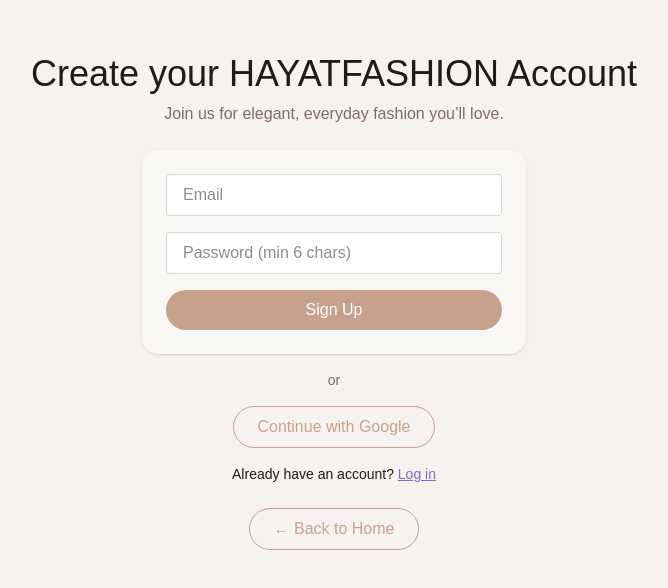
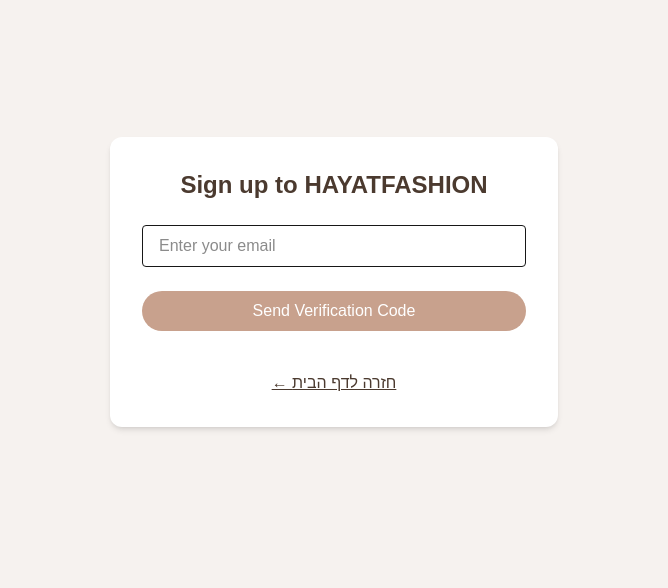
Before and after one commit to ranayo/hayatfashion, a Next.js app: page /signup in a window 1280 px wide. Shown: the part 118-706 px from the top of the page, without its empty margins (306-974 px from the left). Built offline with nearby package versions, Linux system fonts and the light colour scheme; a web font is replaced by a local one.

Commit message:
עדכון login/signup עם אימות Google בלבד

```diff
--- a/package.json
+++ b/package.json
@@ -9,6 +9,7 @@
     "lint": "next lint"
   },
   "dependencies": {
+    "@emailjs/browser": "^4.4.1",
     "@fontsource/libertinus-sans": "^5.2.1",
     "@fontsource/playfair-display": "^5.2.6",
     "@fontsource/poppins": "^5.2.6",
--- a/src/app/login/page.tsx
+++ b/src/app/login/page.tsx
@@ -1,79 +1,56 @@
-'use client';
+"use client";
 
-import { auth } from "@/firebase";
+import { useEffect, useState } from "react";
+import { useRouter } from "next/navigation";
 import {
   GoogleAuthProvider,
   signInWithPopup,
-  signInWithEmailAndPassword,
 } from "firebase/auth";
-import { useEffect, useState } from "react";
-import { useRouter } from "next/navigation";
+import { auth } from "@/firebase";
 import Link from "next/link";
 
 export default function LoginPage() {
   const [user, setUser] = useState<any>(null);
-  const [email, setEmail] = useState("");
-  const [password, setPassword] = useState("");
   const router = useRouter();
 
+  useEffect(() => {
+    const loggedInUser = localStorage.getItem("hayat_logged_in");
+    if (loggedInUser) {
+      setUser(loggedInUser);
+    }
+  }, []);
+
   const signInWithGoogle = async () => {
-    const provider = new GoogleAuthProvider();
     try {
+      const provider = new GoogleAuthProvider();
       const result = await signInWithPopup(auth, provider);
+      const email = result.user.email;
+
+      // בדיקה אם המשתמש רשום
+      const registeredUsers = JSON.parse(localStorage.getItem("hayatfashion_users") || "[]");
+      if (!registeredUsers.includes(email)) {
+        alert("❌ המשתמש לא רשום. נא להירשם קודם");
+        return;
+      }
+
       setUser(result.user);
-      router.push("/"); // ניתוב הביתה אחרי התחברות
-    } catch (error) {
-      console.error("Google sign-in error:", error);
-    }
-  };
-
-  const signInWithEmail = async (e: React.FormEvent) => {
-    e.preventDefault();
-    try {
-      const result = await signInWithEmailAndPassword(auth, email, password);
-      setUser(result.user);
-      router.push("/"); // ניתוב הביתה אחרי התחברות
-    } catch (error: any) {
-      alert("Login failed: " + error.message);
+      localStorage.setItem("hayat_logged_in", email || "");
+      router.push("/");
+    } catch (err) {
+      console.error("Google sign-in error:", err);
+      alert("⚠️ שגיאה בהתחברות עם גוגל");
     }
   };
 
   return (
-    <main className="flex flex-col items-center justify-center min-h-screen bg-[#f6f2ef] text-[#1c1c1c] font-poppins">
-      <h1 className="text-4xl font-elegant mb-6">Login to HAYATFASHION</h1>
+    <main className="flex flex-col items-center justify-center min-h-screen bg-[#f6f2ef] text-[#1c1c1c] font-poppins px-4">
+      <h1 className="text-3xl md:text-4xl font-semibold mb-6 text-center">
+        Login to HAYATFASHION
+      </h1>
 
       {!user ? (
         <div className="flex flex-col items-center w-full max-w-sm gap-4">
-          {/* Email/Password Form */}
-          <form onSubmit={signInWithEmail} className="flex flex-col w-full gap-3">
-            <input
-              type="email"
-              placeholder="Email"
-              value={email}
-              onChange={(e) => setEmail(e.target.value)}
-              className="border border-gray-300 rounded px-4 py-2"
-              required
-            />
-            <input
-              type="password"
-              placeholder="Password"
-              value={password}
-              onChange={(e) => setPassword(e.target.value)}
-              className="border border-gray-300 rounded px-4 py-2"
-              required
-            />
-            <button
-              type="submit"
-              className="bg-[#c8a18d] text-white py-2 rounded-full hover:bg-[#4b3a2f] transition"
-            >
-              Sign in
-            </button>
-          </form>
 
-          {/* Divider */}
-          <div className="text-gray-500 text-sm">or</div>
-
-          {/* Google Sign-In */}
           <button
             onClick={signInWithGoogle}
             className="bg-[#c8a18d] text-white py-2 px-6 rounded-full hover:bg-[#4b3a2f] transition"
@@ -81,7 +58,6 @@ export default function LoginPage() {
             Sign in with Google
           </button>
 
-          {/* Link to Sign up */}
           <p className="text-sm mt-4">
             Don't have an account?{" "}
             <Link href="/signup" className="text-[#7e6dc5] underline">
@@ -89,7 +65,6 @@ export default function LoginPage() {
             </Link>
           </p>
 
-          {/* Back to Home */}
           <Link
             href="/"
             className="mt-6 inline-block px-6 py-2 border border-[#c8a18d] text-[#c8a18d] rounded-full hover:bg-[#c8a18d] hover:text-white transition"
@@ -98,9 +73,9 @@ export default function LoginPage() {
           </Link>
         </div>
       ) : (
-        <div className="text-center">
-          <p className="mb-2">Welcome, {user.displayName || user.email}!</p>
-          <p className="text-sm text-gray-600">{user.email}</p>
+        <div className="text-center text-[#4b3a2f]">
+          <p className="mb-2 text-lg">🎉 Welcome back!</p>
+          <p className="text-sm text-gray-600">{user.email || user}</p>
           <button
             onClick={() => router.push("/")}
             className="mt-4 underline text-[#7e6dc5]"
--- a/src/app/signup/page.tsx
+++ b/src/app/signup/page.tsx
@@ -1,150 +1,149 @@
 "use client";
 
-import { useEffect, useState } from "react";
+import { useState, useEffect } from "react";
 import { useRouter } from "next/navigation";
-import Link from "next/link";
-
-import { auth } from "@/firebase";
-import {
-  createUserWithEmailAndPassword,
-  GoogleAuthProvider,
-  signInWithPopup,
-  signInWithRedirect,
-  getRedirectResult,
-} from "firebase/auth";
+import emailjs from "@emailjs/browser";
 
 export default function SignupPage() {
   const router = useRouter();
+  const [email, setEmail] = useState("");
+  const [otp, setOtp] = useState("");
+  const [userOtp, setUserOtp] = useState("");
+  const [showOtpInput, setShowOtpInput] = useState(false);
+  const [isLoggedIn, setIsLoggedIn] = useState(false);
 
-  // form state
-  const [email, setEmail] = useState("");
-  const [password, setPassword] = useState("");
-
-  // ui state
-  const [loadingEmail, setLoadingEmail] = useState(false);
-  const [loadingGoogle, setLoadingGoogle] = useState(false);
-  const [errorMsg, setErrorMsg] = useState<string | null>(null);
-
-  // complete redirect-based sign in if we arrived back from Google
   useEffect(() => {
-    getRedirectResult(auth).catch(() => {
-      /* ignore if not from redirect */
-    });
+    const user = localStorage.getItem("hayat_logged_in");
+    if (user) setIsLoggedIn(true);
   }, []);
 
-  // -------- Email/Password sign up ----------
-  const handleSignup = async (e: React.FormEvent) => {
-    e.preventDefault();
-    setErrorMsg(null);
+  const generateOTP = () =>
+    Math.floor(100000 + Math.random() * 900000).toString();
 
-    // minimal validation
-    if (!email.includes("@")) {
-      setErrorMsg("Please enter a valid email address.");
-      return;
-    }
-    if (password.length < 6) {
-      setErrorMsg("Password must be at least 6 characters.");
+  const handleSendOTP = async () => {
+    if (!email) {
+      alert("📩 יש להזין כתובת אימייל");
       return;
     }
 
+    const otpCode = generateOTP();
+    setOtp(otpCode);
+
     try {
-      setLoadingEmail(true);
-      await createUserWithEmailAndPassword(auth, email, password);
-      router.push("/"); // success
-    } catch (err: any) {
-      setErrorMsg(err?.message || "Signup failed");
-    } finally {
-      setLoadingEmail(false);
+      await emailjs.send(
+        "service_j99xu9j",
+        "template_qeltt0t",
+        {
+          email: email,
+          user_name: email.split("@")[0],
+          otp_code: otpCode,
+        },
+        "IhxqkYmoeZF4p4mZy"
+      );
+
+      alert("✅ קוד אימות נשלח למייל");
+      setShowOtpInput(true);
+    } catch (error) {
+      console.error("❌ שגיאה בשליחת קוד אימות:", JSON.stringify(error));
+      alert("⚠️ שגיאה בשליחת קוד. ודאי שהפרטים נכונים");
     }
   };
 
-  // -------- Google sign in with popup → redirect fallback ----------
-  const signInWithGoogle = async () => {
-    setErrorMsg(null);
-    setLoadingGoogle(true);
-    const provider = new GoogleAuthProvider();
-    try {
-      await signInWithPopup(auth, provider);
-      router.push("/");
-    } catch (e: any) {
-      // fallback when popup is blocked/closed
-      if (e?.code === "auth/popup-blocked" || e?.code === "auth/popup-closed-by-user") {
-        await signInWithRedirect(auth, provider);
-        return; // flow continues after redirect
+  const handleVerifyOTP = async () => {
+    if (userOtp === otp) {
+      alert("✅ אימות הצליח! ברוכה הבאה");
+
+      // ✅ הוספה לרשימת המשתמשים
+      const users = JSON.parse(localStorage.getItem("hayatfashion_users") || "[]");
+      if (!users.includes(email)) {
+        users.push(email);
+        localStorage.setItem("hayatfashion_users", JSON.stringify(users));
       }
-      setErrorMsg(e?.message || "Google sign-in failed");
-      setLoadingGoogle(false);
+
+      try {
+        await emailjs.send(
+          "service_j99xu9j",
+          "template_m7jzwj6",
+          {
+            email: email,
+            user_name: email.split("@")[0],
+          },
+          "IhxqkYmoeZF4p4mZy"
+        );
+        console.log("📬 הודעת ברוכה הבאה נשלחה");
+
+        // שמירת המשתמש כמחובר
+        localStorage.setItem("hayat_logged_in", email);
+        setIsLoggedIn(true);
+        setShowOtpInput(false);
+        setUserOtp("");
+        setOtp("");
+        alert("🎉 ברוכה הבאה! את מחוברת כעת");
+      } catch (error) {
+        console.error("❌ שגיאה בשליחת הודעת ברוכה הבאה:", error);
+      }
+    } else {
+      alert("❌ קוד שגוי. נסי שוב");
     }
   };
 
   return (
-    <main className="flex flex-col items-center justify-center min-h-screen bg-[#f6f2ef] text-[#1c1c1c] font-poppins pt-10 px-6">
-      <h1 className="text-4xl font-elegant mb-2">Create your HAYATFASHION Account</h1>
-      <p className="text-[#7e6d65] mb-6 text-center">
-        Join us for elegant, everyday fashion you’ll love.
-      </p>
+    <div className="min-h-screen flex items-center justify-center bg-[#f6f2ef] px-4">
+      <div className="bg-white p-8 rounded-xl shadow-md w-full max-w-md space-y-6 text-center">
+        <h2 className="text-2xl font-semibold text-[#4b3a2f]">
+          Sign up to HAYATFASHION
+        </h2>
 
-      {/* error bubble */}
-      {errorMsg && (
-        <div className="mb-4 px-4 py-3 rounded-xl bg-white shadow text-sm text-red-600 max-w-sm">
-          {errorMsg}
-        </div>
-      )}
+        {isLoggedIn ? (
+          <div className="text-[#4b3a2f] font-medium">
+            👋 את מחוברת כעת בתור: <br />
+            <span className="text-sm">{localStorage.getItem("hayat_logged_in")}</span>
+          </div>
+        ) : (
+          <>
+            <input
+              type="email"
+              placeholder="Enter your email"
+              className="border px-4 py-2 rounded w-full text-left"
+              value={email}
+              onChange={(e) => setEmail(e.target.value)}
+            />
 
-      {/* Email/Password form */}
-      <form onSubmit={handleSignup} className="flex flex-col w-full max-w-sm gap-4 bg-[#f9f7f4] p-6 rounded-2xl shadow">
-        <input
-          type="email"
-          placeholder="Email"
-          value={email}
-          onChange={(e) => setEmail(e.target.value)}
-          className="border border-gray-300 rounded px-4 py-2 bg-white"
-          required
-        />
-        <input
-          type="password"
-          placeholder="Password (min 6 chars)"
-          value={password}
-          onChange={(e) => setPassword(e.target.value)}
-          className="border border-gray-300 rounded px-4 py-2 bg-white"
-          minLength={6}
-          required
-        />
+            {!showOtpInput ? (
+              <button
+                onClick={handleSendOTP}
+                className="bg-[#c8a18d] hover:bg-[#4b3a2f] text-white px-6 py-2 rounded-full w-full"
+              >
+                Send Verification Code
+              </button>
+            ) : (
+              <>
+                <input
+                  type="text"
+                  placeholder="Enter the OTP code"
+                  className="border px-4 py-2 rounded w-full text-left"
+                  value={userOtp}
+                  onChange={(e) => setUserOtp(e.target.value)}
+                />
+                <button
+                  onClick={handleVerifyOTP}
+                  className="bg-[#c8a18d] hover:bg-[#4b3a2f] text-white px-6 py-2 rounded-full w-full"
+                >
+                  Verify Code
+                </button>
+              </>
+            )}
+          </>
+        )}
+
+        {/* כפתור חזרה לבית */}
         <button
-          type="submit"
-          disabled={loadingEmail}
-          className="bg-[#c8a18d] text-white py-2 rounded-full hover:bg-[#4b3a2f] transition disabled:opacity-60"
+          onClick={() => router.push("/")}
+          className="text-[#4b3a2f] underline mt-4"
         >
-          {loadingEmail ? "Creating account…" : "Sign Up"}
+          ← חזרה לדף הבית
         </button>
-      </form>
-
-      {/* Divider */}
-      <div className="my-4 text-sm text-[#7e6d65]">or</div>
-
-      {/* Google sign-in */}
-      <button
-        onClick={signInWithGoogle}
-        disabled={loadingGoogle}
-        className="px-6 py-2 rounded-full border border-[#c8a18d] text-[#c8a18d] hover:bg-[#c8a18d] hover:text-white transition disabled:opacity-60"
-      >
-        {loadingGoogle ? "Connecting…" : "Continue with Google"}
-      </button>
-
-      <p className="text-sm mt-4">
-        Already have an account?{" "}
-        <Link href="/login" className="text-[#7e6dc5] underline">
-          Log in
-        </Link>
-      </p>
-
-      {/* Back to home */}
-      <Link
-        href="/"
-        className="mt-6 inline-block px-6 py-2 border border-[#c8a18d] text-[#c8a18d] rounded-full hover:bg-[#c8a18d] hover:text-white transition"
-      >
-        ← Back to Home
-      </Link>
-    </main>
+      </div>
+    </div>
   );
 }
--- a/src/firebase/config.ts
+++ b/src/firebase/config.ts
@@ -1,21 +1,25 @@
 // src/firebase/config.ts
-import { initializeApp } from "firebase/app";
+import { initializeApp, getApps, getApp } from "firebase/app";
 import { getFirestore } from "firebase/firestore";
 import { getStorage } from "firebase/storage";
+import { getAuth } from "firebase/auth";
 
-
-
-
+// For Firebase JS SDK v7.20.0 and later, measurementId is optional
 const firebaseConfig = {
-  apiKey: "YOUR_API_KEY",
-  authDomain: "hayatfashion.firebaseapp.com",
+  apiKey: "AIzaSyAce2Nd9FThPIMbZuCr0XXzll6HT8o_LTs",
+  authDomain: "hayatfashion-afd84.firebaseapp.com",
   projectId: "hayatfashion-afd84",
-  storageBucket: "hayatfashion-afd84.appspot.com",
-  messagingSenderId: "YOUR_MSG_ID",
-  appId: "YOUR_APP_ID"
+  storageBucket: "hayatfashion-afd84.firebasestorage.app",
+  messagingSenderId: "393880167726",
+  appId: "1:393880167726:web:18eba688f1229bab8906bf",
+  measurementId: "G-1HPK13RQQ1"
 };
 
-const app = initializeApp(firebaseConfig);
+// ✅ אם כבר יש אפליקציה – נשתמש בה, אחרת נאתחל
+const app = !getApps().length ? initializeApp(firebaseConfig) : getApp();
 
 export const db = getFirestore(app);
 export const storage = getStorage(app);
+export const auth = getAuth(app);
+
+export default app;
```
Also changed, not shown: src/components/Header.tsx (+36 -2 lines), 1 other file (tests, documents, lock files or other folders).
